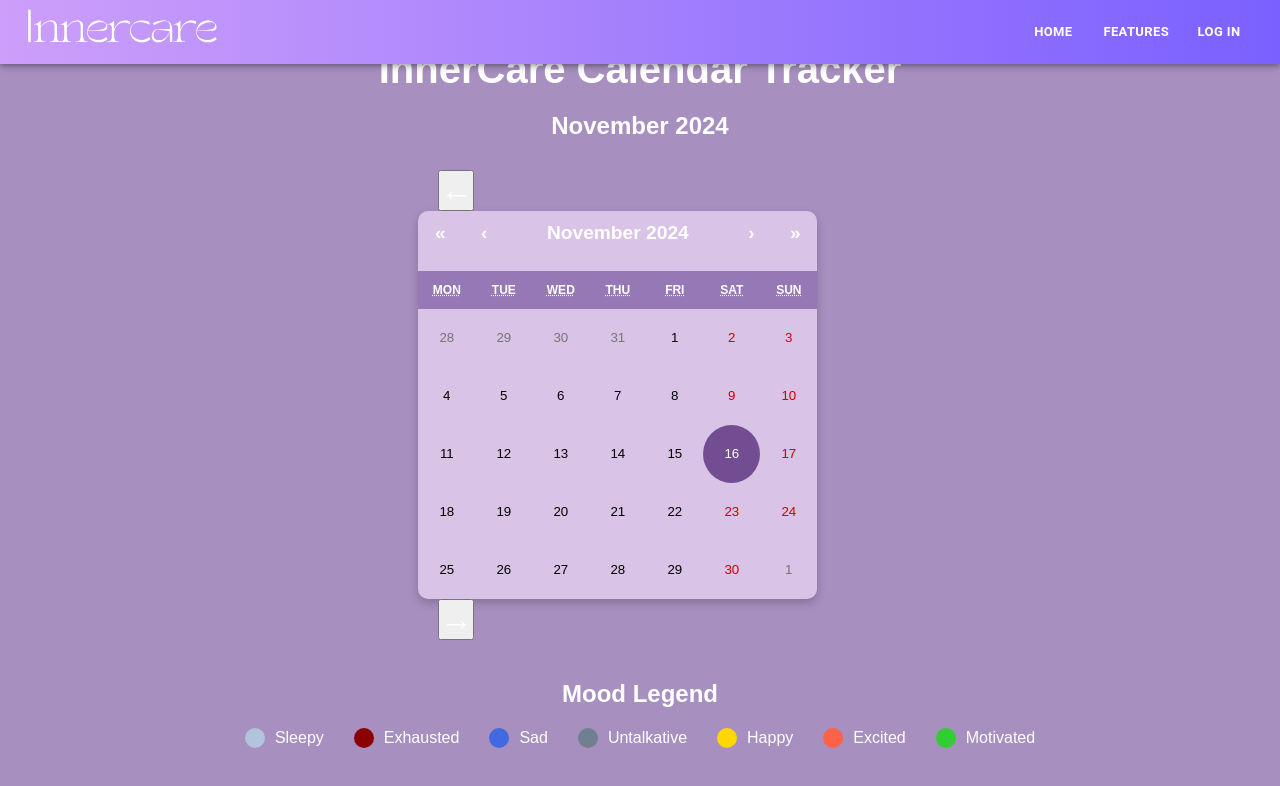
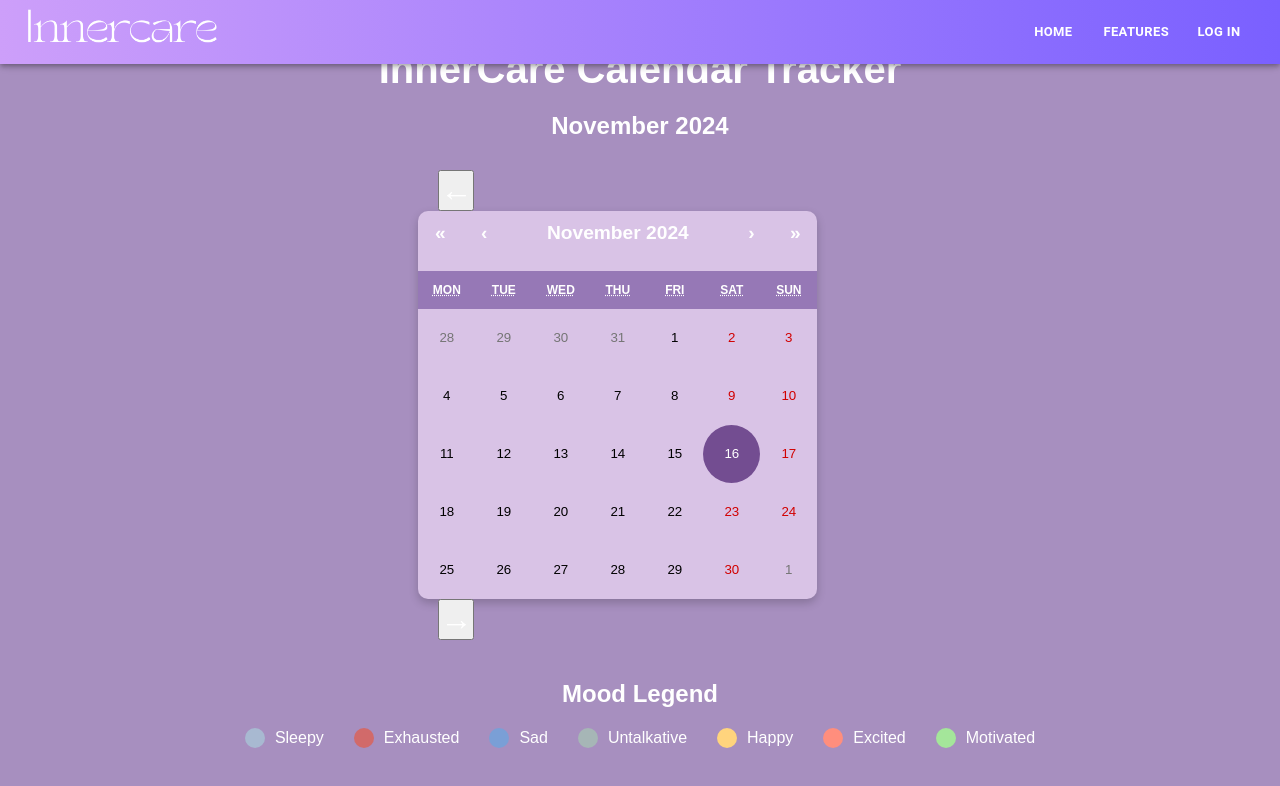
Before and after one commit to reanna-code/wie-hack, a Next.js app in the folder inner-care/: page /dashboard in a window 1280 px wide. Shown: the top 786 px of the page. Built offline with nearby package versions, Linux system fonts and the light colour scheme.

Commit message:
Update index.jsx
Update to InnerCare calendar

```diff
--- a/inner-care/src/components/InnerCareCalendar/index.jsx
+++ b/inner-care/src/components/InnerCareCalendar/index.jsx
@@ -1,18 +1,19 @@
-'use client'
+'use client';
 import React, { useState } from 'react';
 import Calendar from 'react-calendar';
 import 'react-calendar/dist/Calendar.css'; // Import React Calendar's base styles
 import './InnerCareCalendar.css'; // Import your custom styles
 
 const moods = [
-  { name: 'Sleepy', color: '#B0C4DE' }, // Light Steel Blue
-  { name: 'Exhausted', color: '#8B0000' }, // Dark Red
-  { name: 'Sad', color: '#4169E1' }, // Royal Blue
-  { name: 'Untalkative', color: '#708090' }, // Slate Gray
-  { name: 'Happy', color: '#FFD700' }, // Gold
-  { name: 'Excited', color: '#FF6347' }, // Tomato
-  { name: 'Motivated', color: '#32CD32' }, // Lime Green
+  { name: 'Sleepy', color: '#A8B9D1' }, // Pastel Light Steel Blue
+  { name: 'Exhausted', color: '#D16A6A' }, // Pastel Dark Red
+  { name: 'Sad', color: '#7A9FD6' }, // Pastel Royal Blue
+  { name: 'Untalkative', color: '#A6B6B6' }, // Pastel Slate Gray
+  { name: 'Happy', color: '#FFD47D' }, // Pastel Gold
+  { name: 'Excited', color: '#FF8E7D' }, // Pastel Tomato
+  { name: 'Motivated', color: '#A4E69A' }, // Pastel Lime Green
 ];
+
 
 const InnerCareCalendar = () => {
   const [date, setDate] = useState(new Date());
@@ -30,13 +31,16 @@
 
       {/* Calendar Component */}
       <div className="calendar-wrapper">
+        {/* Arrows above the calendar */}
         <button
           className="calendar-arrow"
           onClick={() => setDate(new Date(date.setMonth(date.getMonth() - 1)))}
         >
           &#8592;
         </button>
+
         <Calendar value={date} onChange={handleDateChange} />
+
         <button
           className="calendar-arrow"
           onClick={() => setDate(new Date(date.setMonth(date.getMonth() + 1)))}
```
